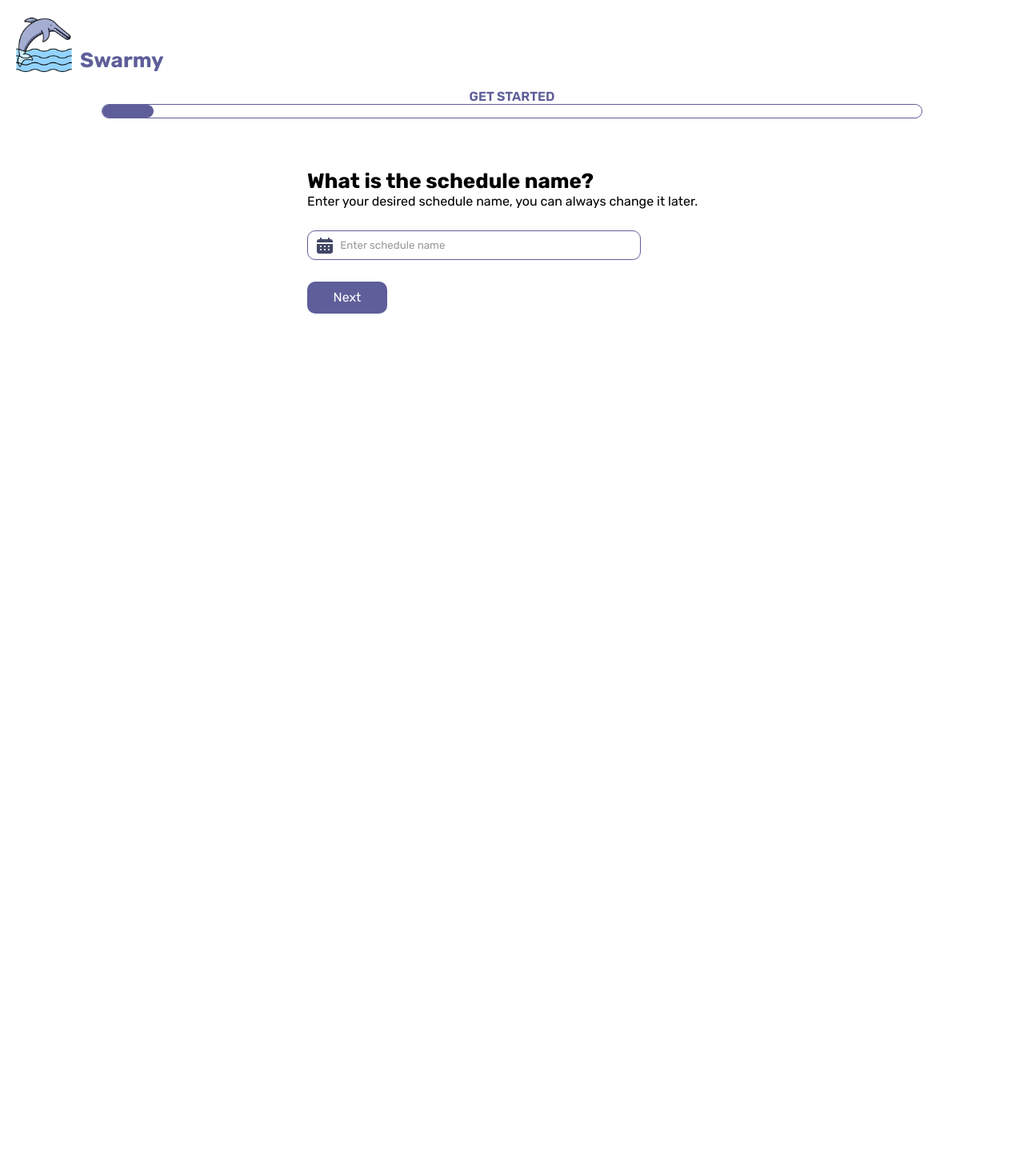
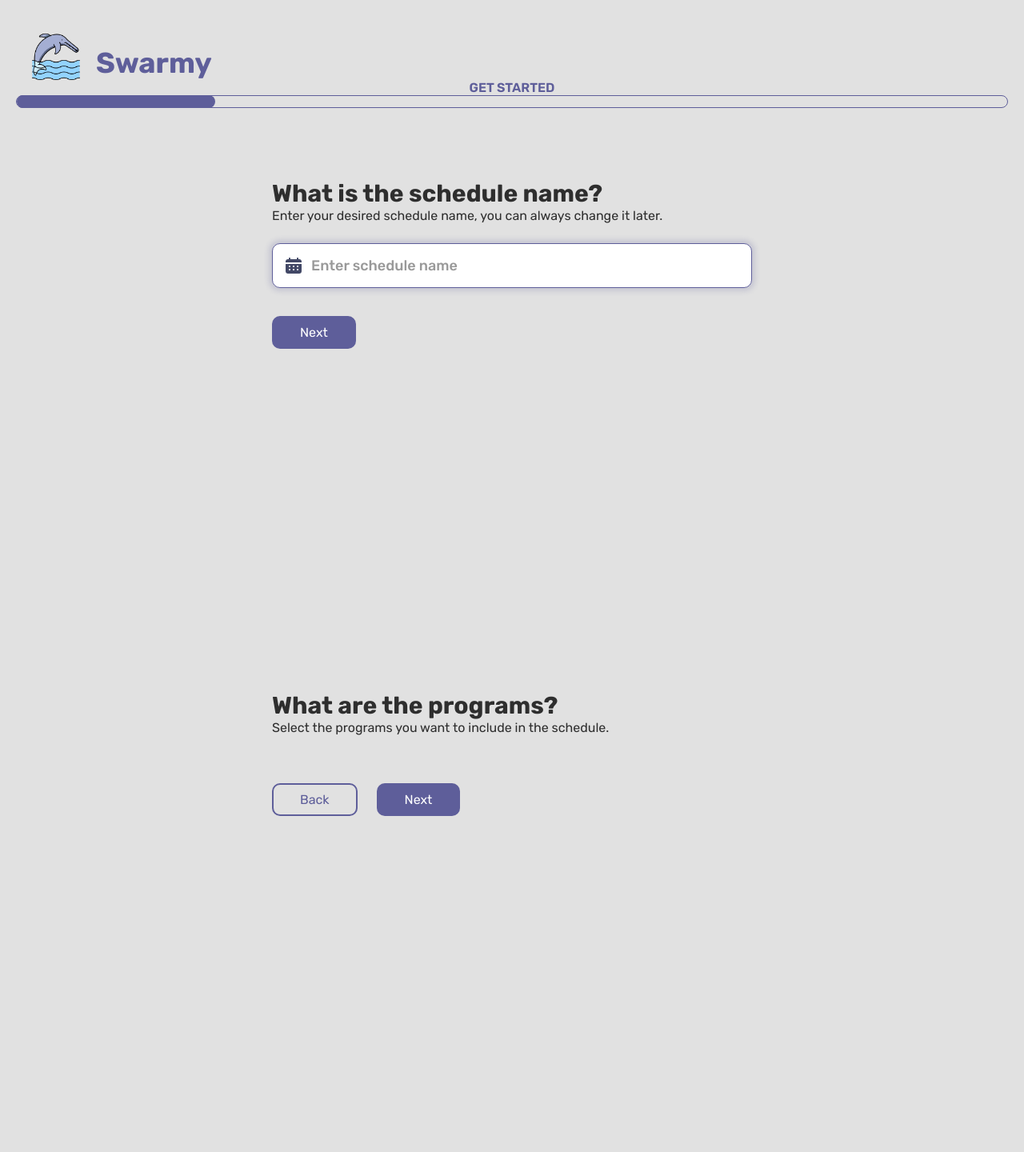
Before and after one commit to jkagullo/Scheduling-PSO, a Flask app: page /schedname in a window 1280 px wide. Shown: the whole page at 80% size. Before the commit the page ends 392 px from the top, so only its background shows below. Run offline with Flask 3, Linux system fonts and the light colour scheme.

Commit message:
jk (program tab), jp (professor tab)

```diff
--- a/app/static/css/schedname.css
+++ b/app/static/css/schedname.css
@@ -1,42 +1,53 @@
 *{
     margin: 0;
     padding: 0;
+    box-sizing: border-box;
     font-family: "Rubik", sans-serif;
 }
 
-.body{
+body {
     background-color: #e1e1e1;
+    height: 100vh;
+}
+
+#schedName {
+    display: block;
+}
+
+#roomSchedule {
+    display: none;
 }
 
 .header{
     height: 20vh;
     width: 100vw;
+    padding: 20px;
     color: #5E5E9A;
     display: flex;
     flex-direction: column;
 }
 
 .logo{
-    padding: 20px;
+    padding: 20px 20px 0 20px;
     display: flex;
     flex-direction: row;
+    align-items: end;
 }
 
 .logo img{
-    height: 70px;
-    width: 70px;
+    height: 60px;
+    width: 60px;
 }
 
 .header-text{
     color: #5E5E9A;
-    font-size: 26px;
-    margin-left: 10px;
+    font-size: 36px;
+    margin-left: 20px;
     font-weight: 700;
-    margin-top: 40px;
 }
 
 .progress{
-    width: 80vw;
+    width: 100%;
     height: 2vh;
     margin: 0 auto;
     border: 1px solid #5E5E9A;
@@ -50,14 +61,16 @@
     border-bottom-right-radius: 10px;
 }
 
-.progress-bar{
-    width: 5vw;
+.progress-bar {
     height: 2vh;
     background-color: #5E5E9A;
-    border-top-left-radius: 10px;
-    border-top-right-radius: 10px;
-    border-bottom-left-radius: 10px;
-    border-bottom-right-radius: 10px;
+    border-radius: 10px;
+    transition: width 0.4s ease;
+}
+
+/* WIDTH OF PROGRESS PER TAB */
+#progressBar {
+    width: 20%;
 }
 
 .indicator{
@@ -68,7 +81,7 @@
 }
 
 .content{
-    width: 80vw;
+    width: 100%;
     height: 80vh;
     margin: 0 auto;
     display: flex;
@@ -76,9 +89,9 @@
     justify-content: center;
 }
 
-.question{
+.question {
     margin-top: 5%;
-    width:50%;
+    width: 600px;
     height: 40%;
 }
 
@@ -89,24 +102,25 @@
 
 .card1{
     width: 100%;
-    height: 30%;
     display: flex;
     flex-direction: column;
+    color: #2E2E2E;
+    margin-bottom: 25px;
 }
 
-.card2{
+.card2 {
     width: 100%;
-    height: 25%;
     display: flex;
     flex-direction: column;
+    margin-bottom: 35px;
 }
 
-.card3{
+.card3 {
     width: 100%;
-    height: 20%;
 }
+
 .head{
-    font-size: 26px;
+    font-size: 30px;
     font-weight: 700;
 }
 
@@ -114,23 +128,27 @@
     position: relative;
     display: flex;
     align-items: center;
+    width: 100%;
+    height: auto;
+    border-radius: 10px;
+    box-shadow: 0 0 6px 4px rgba(94, 94, 154, 0.2);
 }
 
-.input-container img{
+.input-container img {
     position: absolute;
-    left: 10px;
+    left: 15px;
     top: 50%;
     transform: translateY(-50%);
+    pointer-events: none;
 }
 
 .input-container input[type="text"]{
     text-indent: 30px;
-    padding: 2%;
-    width: 77%;
-    border-top-left-radius: 10px;
-    border-top-right-radius: 10px;
-    border-bottom-left-radius: 10px;
-    border-bottom-right-radius: 10px;
+    padding: 16px 16px 16px 18px;
+    font-size: 18px;
+    font-weight: 500;
+    width: 100%;
+    border-radius: 10px;
     border: 1px solid #5E5E9A;
 }
 
@@ -139,20 +157,72 @@
     /* Adjust the position of the placeholder text */
 }
 
-.input-container input[type="text"]:focus {
-    border-color: #5E5E9A !important; /* Change the border color when the input is focused */
+.input-container input:focus {
+    outline: 1px solid #5E5E9A !important; /* Change the border color when the input is focused */
 }
 
-.next{
-    height: 40px;
-    width: 100px;
-    border-top-left-radius: 10px;
-    border-top-right-radius: 10px;
-    border-bottom-left-radius: 10px;
-    border-bottom-right-radius: 10px;
+/* BUTTONS */
+.back {
+    background-color: #E1E1E1;
+    box-shadow: inset 0 0 0 2px #5E5E9A;
+    padding: 11px 35px;
+    border-radius: 10px;
+    border: none;
+    font-size: 16px;
+    color: #5E5E9A;
+    cursor: pointer;
+    margin-right: 20px;
+}
+
+.back:hover {
+    filter: brightness(95%);
+}
+
+.next {
+    padding: 11px 35px;
+    border-radius: 10px;
     border: none;
     background-color: #5E5E9A;
     font-size: 16px;
     color: white;
     cursor: pointer;
 }
+
+.next:hover {
+    filter: brightness(90%);
+}
+
+
+/* MEDIA QUERY OF TABS */
+@media screen and (max-width: 1024px){
+    .question {
+        margin-top: 2%;
+        width: 60%;
+    }
+}
+
+@media screen and (max-width: 768px){
+    .logo {
+        margin-bottom: 20px;
+    }
+    .head {
+        font-size: 28px;
+        margin-bottom: 6px;
+    }
+    .question {
+        width: 70%;
+    }
+}
+
+@media screen and (max-width: 480px){
+    .logo img {
+        height: 50px;
+        width: 50px;
+    }
+    .header-text {
+        font-size: 30px;
+    }
+    .head {
+        font-size: 24px;
+    }
+}
--- /dev/null
+++ b/app/static/js/scripts.js
@@ -0,0 +1,35 @@
+document.addEventListener('DOMContentLoaded', function() {
+    changeTab();
+});
+
+function changeTab() {
+    var nextButton = document.querySelectorAll('.next-back-button');
+
+    nextButton.forEach(function(button) {
+        button.addEventListener('click', function() {
+            var buttonId = button.id;
+
+            removeAllDisplayTab();
+            if (buttonId === 'roomSchedNext' || buttonId === 'roomSchedBack') {
+                document.getElementById('schedName').style.display = 'none';
+                document.getElementById('roomSchedule').style.display = 'block';
+                document.getElementById('progressBar').style.width = '40%';
+            }
+            else if (buttonId === 'schedNameBack') {
+                document.getElementById('roomSchedule').style.display = 'none';
+                document.getElementById('schedName').style.display = 'block';
+                document.getElementById('progressBar').style.width = '20%';
+            }
+            else if (buttonId === 'programNext') {
+                document.getElementById('schedName').style.display = 'none';
+                document.getElementById('programs').style.display = 'block';
+                document.getElementById('progressBar').style.width = '60%';
+            }
+        });
+    });
+}
+
+function removeAllDisplayTab() {
+    document.getElementById('schedName').style.display = 'none';
+    document.getElementById('roomSchedule').style.display = 'none';
+}
--- a/app/templates/schedname.html
+++ b/app/templates/schedname.html
@@ -9,9 +9,9 @@
     <link href=" {{ url_for('static', filename='css/schedname.css') }}" rel="stylesheet">
     <title>swarmy | setup</title>
     <link rel="icon" href="{{ url_for('static', filename='assets/logo.png') }}" type="image/x-icon">
-
 </head>
 <body>
+    <header>
         <div class="header">
             <div class="logo">
                 <img src="{{url_for('static', filename='assets/logo.png')}}">
@@ -19,10 +19,12 @@
             </div>
             <p class="indicator">GET STARTED</p>
             <div class="progress">
-            <div class="progress-bar">
+                <div id="progressBar" class="progress-bar"></div>
             </div>
         </div>
-    </div>
+    </header>
+    <main>
+        <div id="schedName">
             <div class="content">
                 <div class="question">
                     <div class="card1">
@@ -38,9 +40,55 @@
                         </form>
                     </div>
                     <div class="card3">
-                <button class="next">Next</button>
+                        <button id="roomSchedNext" class="next-back-button next">Next</button>
                     </div>
                 </div>
             </div>
+        </div>
+
+        <div id="roomSchedule">
+            <div class="content">
+                <div class="question">
+                    <div class="card1">
+                        <p class="head">How many rooms to schedule?</p>
+                        <p class="body-text">Enter how many rooms are available to be scheduled.</p>
+                    </div>
+                    <div class="card2">
+                        <form>
+                            <div class="input-container">
+                                <img src="{{url_for('static', filename='assets/calendar-icon.svg')}}">
+                                <input type="text" placeholder="Number of rooms">
+                            </div>
+                        </form>
+                    </div>
+                    <div class="card3">
+                        <button id="schedNameBack" class="next-back-button back">Back</button>
+                        <button id="programNext" class="next-back-button next">Next</button>
+                    </div>
+                </div>
+            </div>
+        </div>
+
+        <div id="programs">
+            <div class="content">
+                <div class="question">
+                    <div class="card1">
+                        <p class="head">What are the programs?</p>
+                        <p class="body-text">Select the programs you want to include in the schedule.</p>
+                    </div>
+                    <div class="card2">
+                        <form>
+
+                        </form>
+                    </div>
+                    <div class="card3">
+                        <button id="roomSchedBack" class="next-back-button back">Back</button>
+                        <button id="programNext" class="next-back-button next">Next</button>
+                    </div>
+                </div>
+            </div>
+        </div>
+    </main>
+    <script src="{{ url_for('static', filename='js/scripts.js') }} "></script>
 </body>
 </html>
```
Also changed, not shown: app/static/css/home.css (+14 -6 lines). Lines whose indentation alone changed are shown as unchanged.
